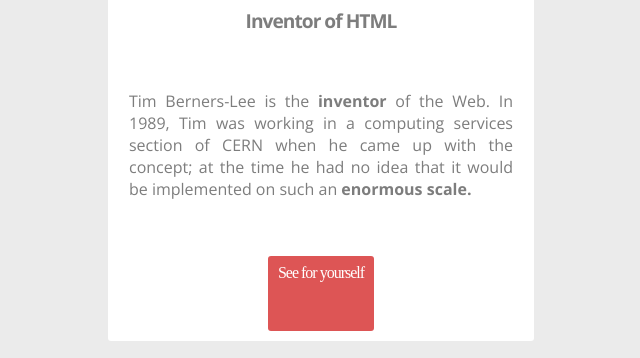
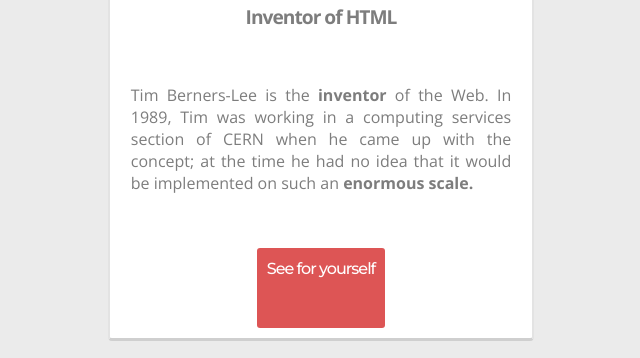
Before and after one commit to Lyioh/starting-web-development, a plain HTML site: page index.html in a window 1280 px wide. Shown: the part 263-621 px from the top of the page, without its empty margins (319-959 px from the left). Drawn offline with nearby package versions, Linux system fonts and the light colour scheme.

Commit message:
Premier Partie DONE.2

```diff
--- a/index.html
+++ b/index.html
@@ -10,7 +10,7 @@
     <!------Link Font Awesome ---------  Pour petit Icones --------->
     <link rel="stylesheet" href="https://use.fontawesome.com/releases/v5.3.1/css/all.css" integrity="sha384-mzrmE5qonljUremFsqc01SB46JvROS7bZs3IO2EmfFsd15uHvIt+Y8vEf7N7fWAU"
         crossorigin="anonymous">
-    <link rel="stylesheet" href="http://fonts.googleapis.com/css?family=Open+Sans:400,300,700|Montserrat:400,700,800,900">
+    <link rel="stylesheet" href="http://fonts.googleapis.com/css?family=Open+Sans:400,300,700|Montserrat:400,500,700,800,900">
 </head>
 
 <body>
--- a/style.css
+++ b/style.css
@@ -17,7 +17,10 @@
     background-color: #FFFFFF;
     display: grid;
     justify-items: center;
-    border-radius: 3px;
+    border-radius: 4px;
+    border-bottom: 3px solid #CFCFCF;
+    border-left: 2px solid #E3E3E3;
+    border-right: 2px solid #E3E3E3;
 }
 
 /* ========================= Le Header ========================*/
@@ -62,7 +65,9 @@
     background-color: #DD5555;
     border: none;
     border-radius: 3px;
-    padding: 8px 10px;
+    padding: 11px 10px;
+    font-family: 'Montserrat', sans-serif;
+    font-weight: 500;
     color: #FFFFFF;
     text-decoration: none;
 }
```
